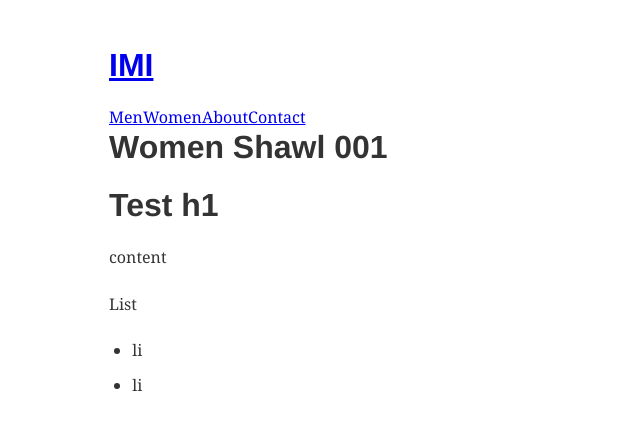
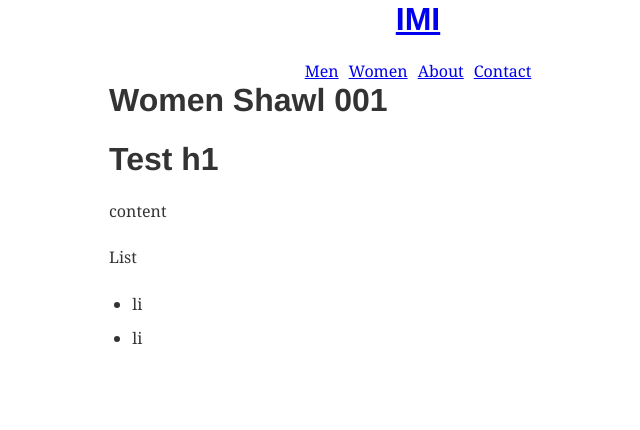
Before and after one commit to nkalinov/imi.boutique, a Gatsby site: page /women-shawl-001 in a window 1280 px wide. Shown: the whole page, without its empty margins (222-862 px from the left). Built offline with nearby package versions, Linux system fonts and the light colour scheme; Gatsby itself is replaced by a stand-in of ours; some packages are replaced by stand-ins of ours.

Commit message:
some CSS

```diff
--- a/src/components/Layout.js
+++ b/src/components/Layout.js
@@ -20,19 +20,23 @@ export default ({ children }) => {
 
   return (
     <div className={styles.layout}>
-      <header>
+      <header className={styles.header}>
         <h1>
           <Link to="/">{site.siteMetadata.title}</Link>
         </h1>
-        <nav>
+        <nav className={styles.nav}>
           {allMarkdownRemark.distinct.map(category => (
-            <Link key={category} to={`/${category}`}>
+            <Link key={category} to={`/${category}`} className={styles.navLink}>
               {category[0].toUpperCase()}
               {category.slice(1)}
             </Link>
           ))}
-          <Link to="/about">About</Link>
-          <Link to="/contact">Contact</Link>
+          <Link to="/about" className={styles.navLink}>
+            About
+          </Link>
+          <Link to="/contact" className={styles.navLink}>
+            Contact
+          </Link>
         </nav>
       </header>
       {children}
--- a/src/components/Layout.module.css
+++ b/src/components/Layout.module.css
@@ -1,5 +1,22 @@
 .layout {
-  margin: 3rem auto;
+  margin: 0 auto;
   max-width: 650px;
   padding: 0 1rem;
+  display: flex;
+  flex-flow: column wrap;
 }
+
+.header {
+  display: flex;
+  flex-flow: column nowrap;
+  justify-content: center;
+  align-items: center;
+  margin-top: 0.1rem;
+}
+
+.nav {
+}
+
+.navLink {
+  margin: 0 5px;
+}
```
Also changed, not shown: src/components/Tile.js (added, +20 -0 lines), src/components/Tile.module.css (added, +18 -0 lines), src/pages/index.js (+2 -11 lines).
